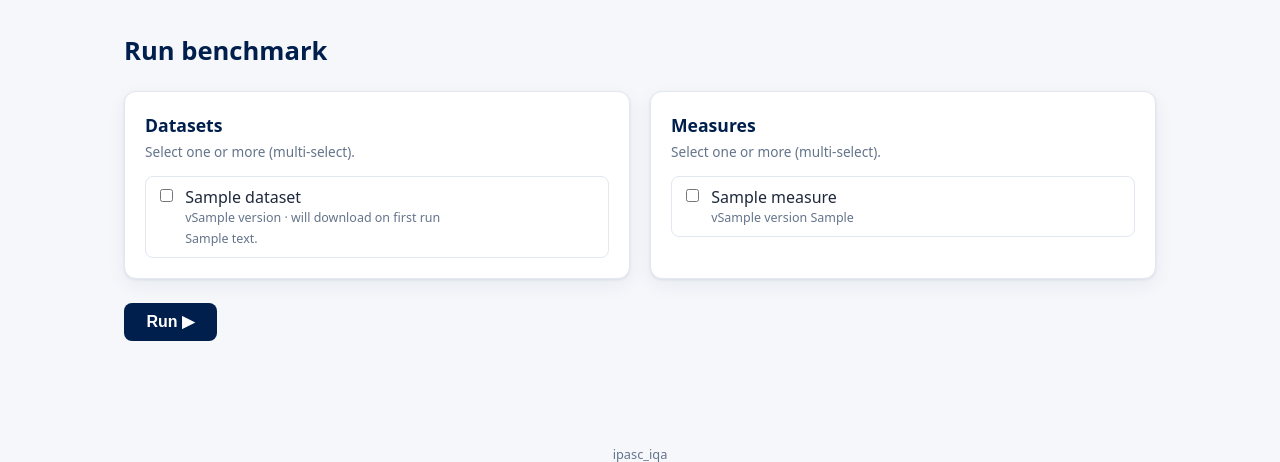
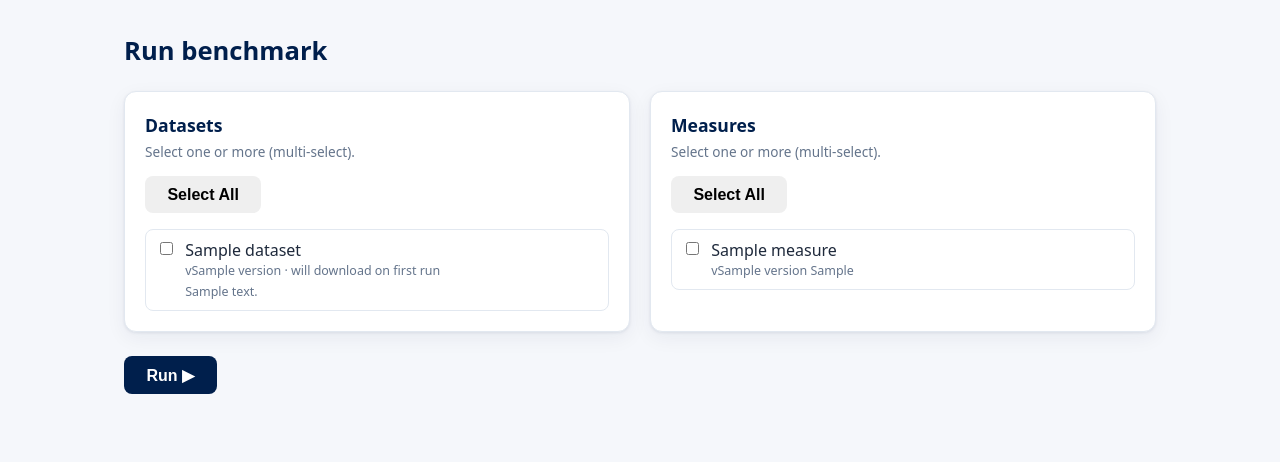
Before and after one commit to IPASC/ipasc-iqa, a FastAPI app: template src/ipasc_iqa/gui/templates/run.html in a window 1280 px wide. Shown: the part 62-524 px from the top of the page. Run offline with FastAPI, Linux system fonts and the light colour scheme; the template is opened without the code that fills it: most values are stand-ins (such as "Sample title", 1, 10 or a date in 2020); parts of the project's set-up code (start-up, migrations or seed data) failed here and were passed over.

Commit message:
select all button implemented

```diff
--- a/src/ipasc_iqa/gui/templates/run.html
+++ b/src/ipasc_iqa/gui/templates/run.html
@@ -10,6 +10,7 @@
       <h2 class="panel__title">Datasets</h2>
       <p class="panel__hint">Select one or more (multi-select).</p>
       {% if datasets %}
+        <button type="button" id="toggle-btn-ds" style="margin-bottom: 1rem;" class="btn">Select All</button>
         <ul class="checklist">
           {% for ds in datasets %}
           <li>
@@ -34,6 +35,7 @@
     <section class="panel">
       <h2 class="panel__title">Measures</h2>
       <p class="panel__hint">Select one or more (multi-select).</p>
+      <button type="button" id="toggle-btn-measures" style="margin-bottom: 1rem;" class="btn">Select All</button>
       <ul class="checklist">
         {% for m in measures %}
         <li>
@@ -41,13 +43,32 @@
             <input type="checkbox" name="measures" value="{{ m.name }}">
             <span class="check__label">{{ m.name }}
               <small>v{{ m.version }}
-                {{ m.measure_type }}</small>
+                {{ m.measure_type }}
+                {%- if m.measure_type == "FULL_REFERENCE" %} (requires reference) {% endif %}
+                {%- if m.requires_signal_roi or m.requires_noise_roi %} (requires ROIs) {% endif %}</small>
             </span>
           </label>
         </li>
         {% endfor %}
       </ul>
     </section>
+
+    <script>
+      const btn1 = document.getElementById("toggle-btn-measures");
+      btn1.addEventListener("click", () => {
+          const checkboxes = document.querySelectorAll('input[name="measures"]');
+          const allChecked = [...checkboxes].every(cb => cb.checked);
+          checkboxes.forEach(cb => cb.checked = !allChecked);
+          btn1.textContent = allChecked ? "Select All" : "Deselect All";
+      });
+      const btn2 = document.getElementById("toggle-btn-ds");
+      btn2.addEventListener("click", () => {
+          const checkboxes = document.querySelectorAll('input[name="datasets"]');
+          const allChecked = [...checkboxes].every(cb => cb.checked);
+          checkboxes.forEach(cb => cb.checked = !allChecked);
+          btn2.textContent = allChecked ? "Select All" : "Deselect All";
+      });
+    </script>
 
   </div>
 
```
